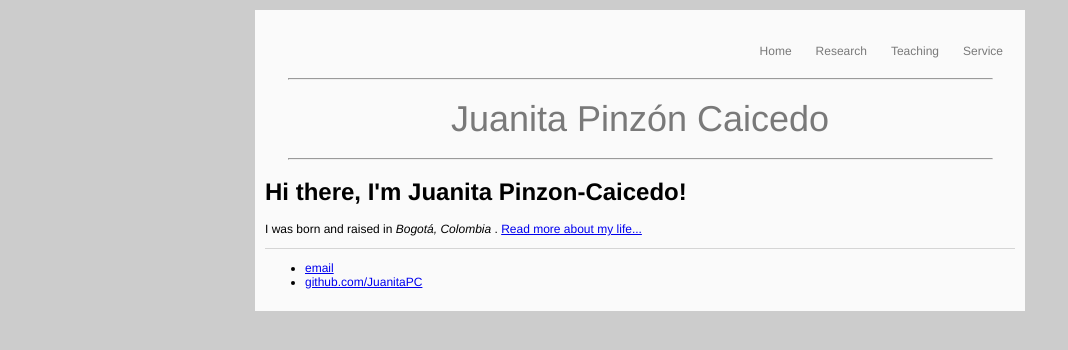
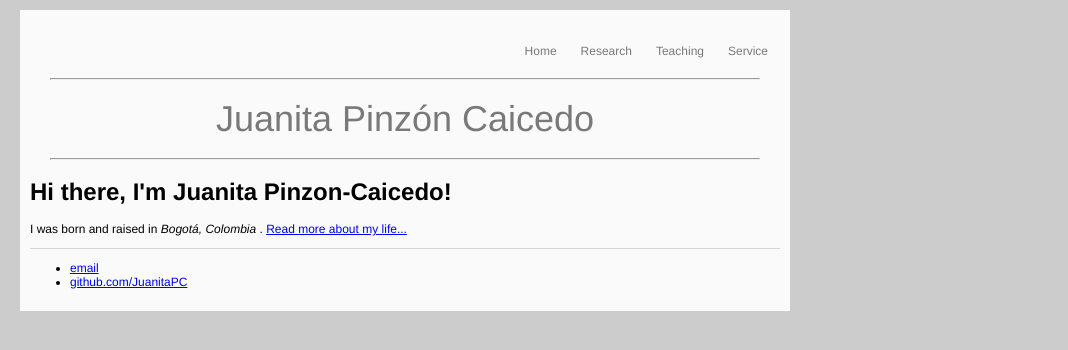
Before and after one commit to JuanitaPC/JuanitaPC.github.io, a Jekyll site: the page built from index.html, in a window 1280 px wide. Shown: the top 350 px of the page, without its empty margins (0-1068 px from the left). Built offline with Jekyll 4.4.1, drawn with Linux system fonts in a browser that asks for light colours.

Commit message:
Update main.css

```diff
--- a/css/main.css
+++ b/css/main.css
@@ -11,8 +11,8 @@ body {
 .contenido{
 	margin-top: 10px;
 	margin-bottom: 10px;
-	margin-right: auto;
-	margin-left: auto;
+	margin-right: 20px;
+	margin-left: 20px;
 	background: rgb(250,250,250);
 	width: 750px;
 	padding: 10px;
@@ -24,8 +24,8 @@ nav{
 }
 header{
 	text-align: center;
-	margin-right:3%;
-	margin-left:3%;
+	margin-right: 20px;
+	margin-left: 20px;
 	font-size: 3em;
 	color: rgb(121, 121, 121);
 }
```
